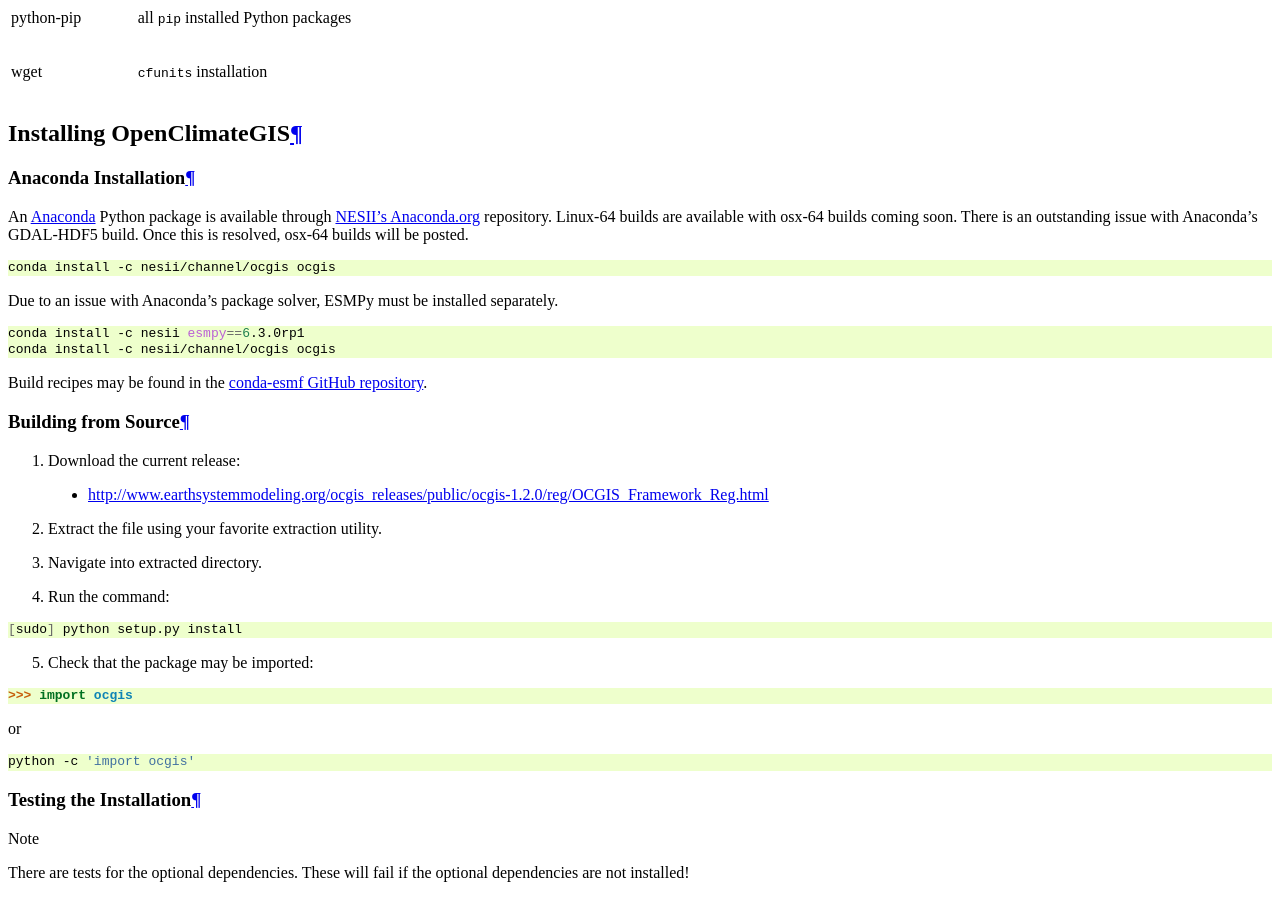
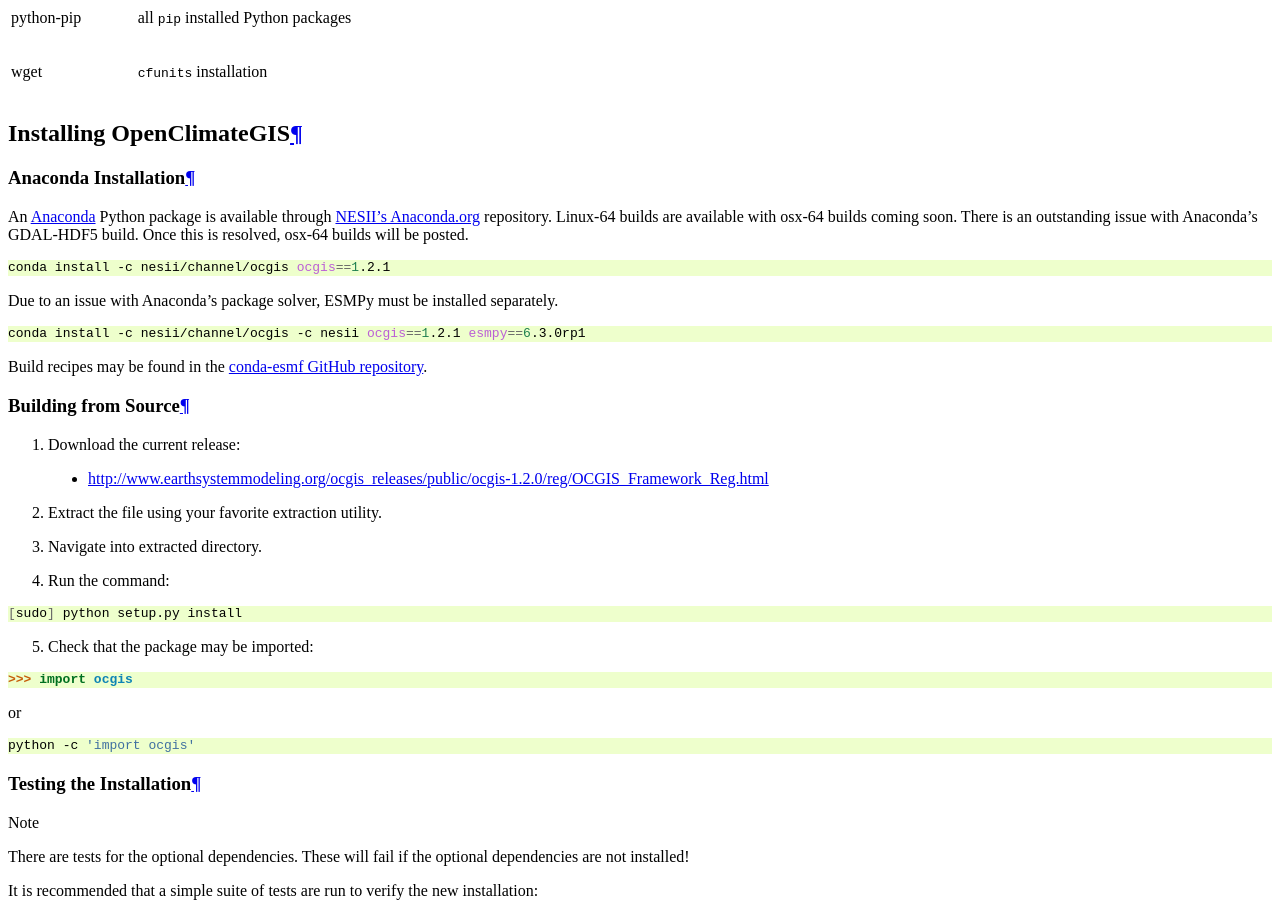
Before and after one commit to NCPP/ocgis, a Sphinx documentation site: the page built from doc/install.rst, in a window 1280 px wide and 900 px high, scrolled down 2197 px. Built offline with Sphinx 7.4.7, drawn with Linux system fonts in a browser that asks for light colours; formulas are drawn with MathJax 3.

Commit message:
BLD: Updated conda recipe to point to tag

```diff
--- a/doc/install.rst
+++ b/doc/install.rst
@@ -86,14 +86,13 @@
 
 .. code-block:: sh
 
-   conda install -c nesii/channel/ocgis ocgis
+   conda install -c nesii/channel/ocgis ocgis==1.2.1
 
 Due to an issue with Anaconda's package solver, ESMPy must be installed separately.
 
 .. code-block:: sh
 
-   conda install -c nesii esmpy==6.3.0rp1
-   conda install -c nesii/channel/ocgis ocgis
+   conda install -c nesii/channel/ocgis -c nesii ocgis==1.2.1 esmpy==6.3.0rp1
 
 Build recipes may be found in the `conda-esmf GitHub repository <https://github.com/NESII/conda-esmf>`_.
 
```
Also changed, not shown: 1 other file.
